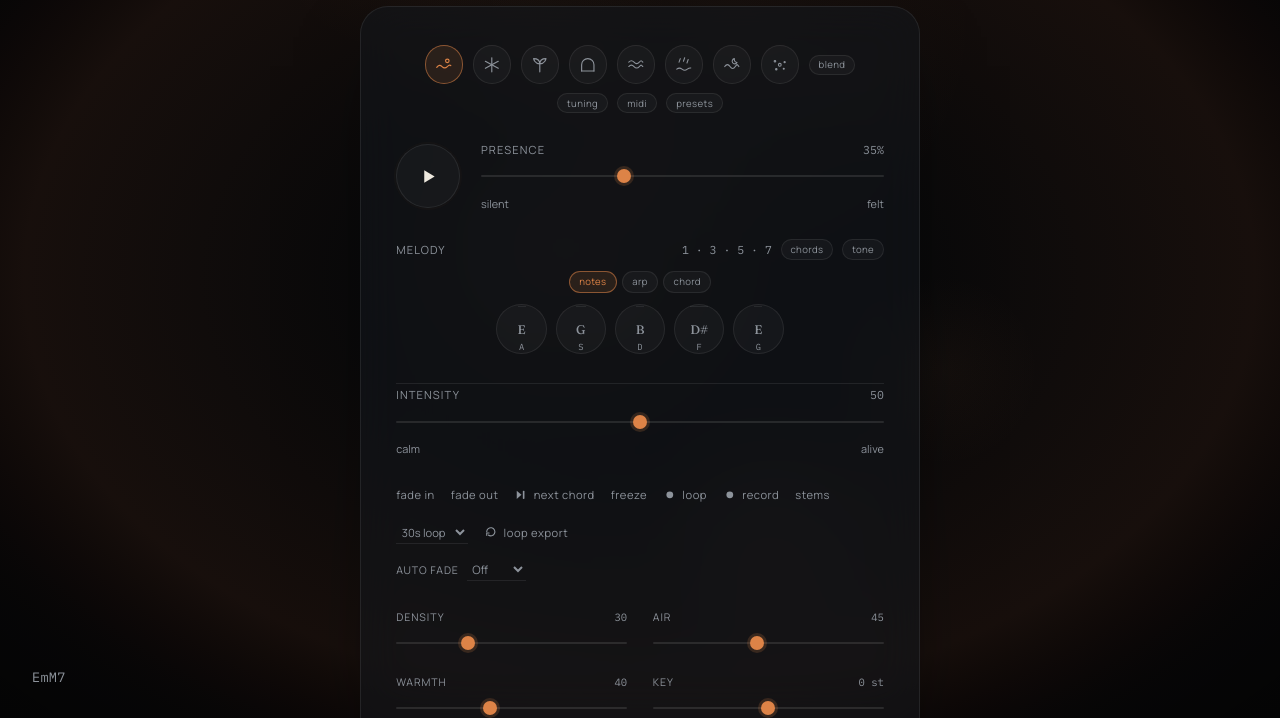
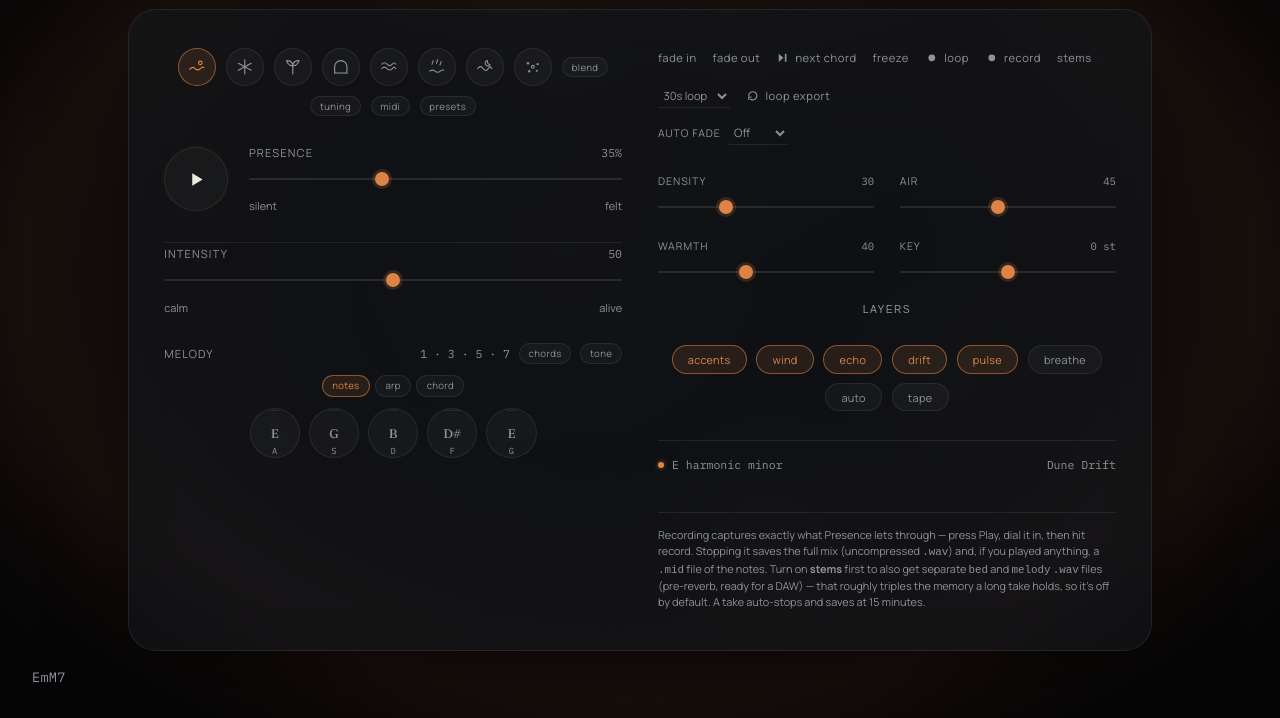
Before and after one commit to qbobrow746/Driftbed, a plain HTML site: page driftbed-standalone.html in a window 1280 px wide. Shown: the part 82-800 px from the top of the page. Drawn offline with Linux system fonts and the light colour scheme; animation ran at ten frames a second.

Commit message:
Lay the panel out in two columns on wide viewports
At 1280x900 the panel measured 560 wide by 1082 tall, so the instrument scrolled
on a full desktop while 720px of horizontal space sat empty, with 89 controls in
one flat column.

Wide viewports now split the panel into performance controls (biomes, play,
Presence, Intensity, melody) and shaping and capture (utility row, dials, layers,
readout). Below the breakpoint the column wrappers are display:contents, so they
vanish from layout entirely and phones keep the previous single-column flow rather
than a re-implementation of it.

The six popovers open to the right of their anchors via left:100%, which in two
columns would open across the other column, so every width that gets columns also
gets the existing bottom-sheet treatment.

Measured after: 1024x643 with no vertical scrolling at 1280x900, columns 410 and
575 tall, no horizontal overflow at any width from 1280 down to 320, and 375px
structurally unchanged. Play, pads and popovers verified still working.

Co-Authored-By: Claude Opus 5 <noreply@anthropic.com>

```diff
--- a/driftbed-standalone.html
+++ b/driftbed-standalone.html
@@ -104,6 +104,24 @@
     margin:auto;
   }
 
+  /* .panel-col groups the panel's children into two visual columns on wide
+     viewports. Below the breakpoint each wrapper is display:contents, so its
+     children behave exactly as if they were direct children of .panel (the
+     phone/tablet layout is untouched — same flex column, same 1.8rem gap). */
+  .panel-col{ display:contents; }
+  @media (min-width:960px){
+    .panel{
+      width:min(64rem, 100%);
+      flex-direction:row;
+      align-items:flex-start;
+      gap:var(--sp-6);
+    }
+    .panel-col{
+      display:flex; flex-direction:column; gap:1.8rem;
+      flex:1 1 0; min-width:0;
+    }
+  }
+
   /* biome totems */
   .totems-row{ position:relative; display:flex; align-items:center; justify-content:center; gap:.6rem; flex-wrap:wrap; }
   .totems{ display:flex; gap:.6rem; align-self:center; flex-wrap:wrap; justify-content:center; }
@@ -235,7 +253,11 @@
   .chord-seventh{ font-size:.54rem; padding:.18rem 0; text-align:center; }
   #chordSlots{ flex-wrap:wrap; }
   .popover .seg{ flex-wrap:wrap; }
-  @media (max-width: 900px){
+  /* Fixed, bottom-centered sheet below 900px (no room beside the anchor), and
+     again from the two-column breakpoint (960px) up — once .totems-row and
+     .melody-block sit in the left column, "open to my own right" would land
+     the popover on top of the right column instead of clear page margin. */
+  @media (max-width: 900px), (min-width: 960px){
     .popover{ position:fixed; left:50%; top:auto; bottom:1.5rem; margin-left:0; transform:translateX(-50%); width:min(16rem,88vw); }
   }
 
@@ -427,6 +449,7 @@
 
 <main class="stage">
   <div class="panel">
+    <div class="panel-col">
     <div class="totems-row">
       <div class="totems" role="group" aria-label="Biome">
         <button class="totem" data-biome="desert" aria-label="Desert" title="Desert">
@@ -557,6 +580,15 @@
       </div>
     </div>
 
+    <div class="intensity-block">
+      <div class="fader-top">
+        <span class="fader-label">Intensity</span>
+        <span class="fader-value" id="intensityValue">50</span>
+      </div>
+      <input type="range" class="range" id="intensity" min="0" max="100" value="50" aria-label="Intensity" />
+      <div class="fader-ends"><span>calm</span><span>alive</span></div>
+    </div>
+
     <div class="melody-block">
       <div class="fader-top">
         <span class="fader-label">Melody</span>
@@ -620,14 +652,8 @@
       </div>
     </div>
 
-    <div class="intensity-block">
-      <div class="fader-top">
-        <span class="fader-label">Intensity</span>
-        <span class="fader-value" id="intensityValue">50</span>
-      </div>
-      <input type="range" class="range" id="intensity" min="0" max="100" value="50" aria-label="Intensity" />
-      <div class="fader-ends"><span>calm</span><span>alive</span></div>
     </div>
+    <div class="panel-col">
 
     <div class="utility-row">
       <div class="quick-actions">
@@ -710,6 +736,7 @@
     </footer>
 
     <p class="note">Recording captures exactly what Presence lets through — press Play, dial it in, then hit record. Stopping it saves the full mix (uncompressed <code>.wav</code>) and, if you played anything, a <code>.mid</code> file of the notes. Turn on <strong>stems</strong> first to also get separate <code>bed</code> and <code>melody</code> <code>.wav</code> files (pre-reverb, ready for a DAW) — that roughly triples the memory a long take holds, so it's off by default. A take auto-stops and saves at 15 minutes.</p>
+    </div>
   </div>
 </main>
 
```
Also changed, not shown: pwa/index.html (+35 -8 lines), 1 other file.
